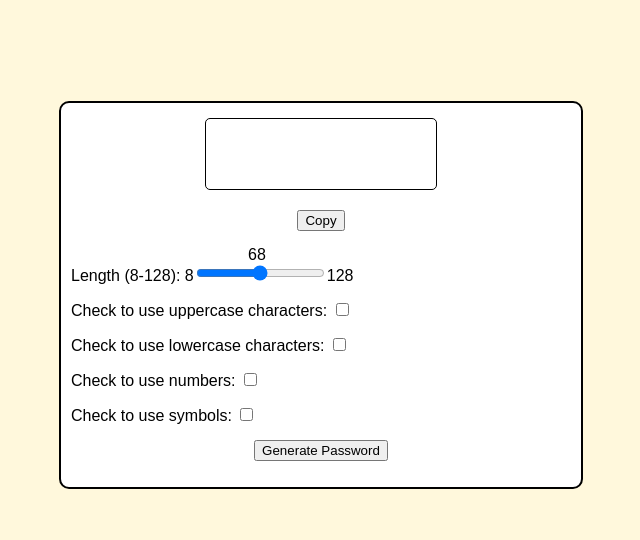
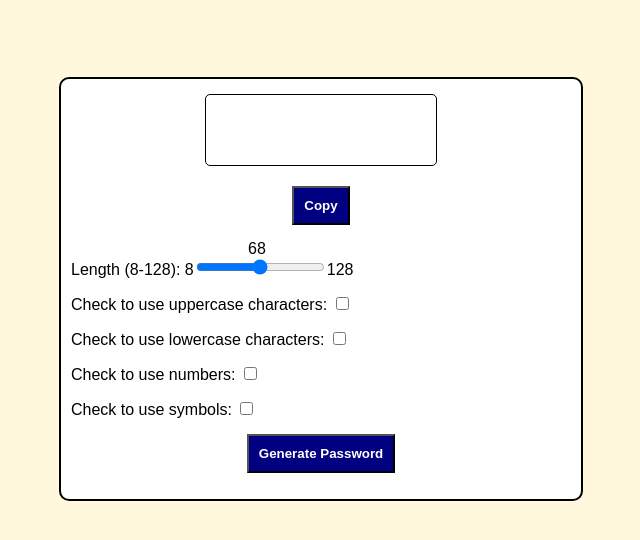
Before and after one commit to AlexParker82/Password_Generator, a plain HTML site: page index.html in a window 1280 px wide. Shown: the part 206-746 px from the top of the page, without its empty margins (319-959 px from the left). Drawn offline with Linux system fonts and the light colour scheme.

Commit message:
styling buttons

```diff
--- a/style.css
+++ b/style.css
@@ -54,6 +54,10 @@ form#password-form div#password-display {
 
 button#copy {
   display: block;
+  padding: 10px;
+  color: white;
+  background-color: navy;
+  font-weight: bold;
   margin-left: auto;
   margin-right: auto;
 }
@@ -67,6 +71,10 @@ span#value{
 }
 
 button#generate {
+  padding: 10px;
+  color: white;
+  background-color: navy;
+  font-weight: bold;
   display: block;
   margin-left: auto;
   margin-right: auto;
```
